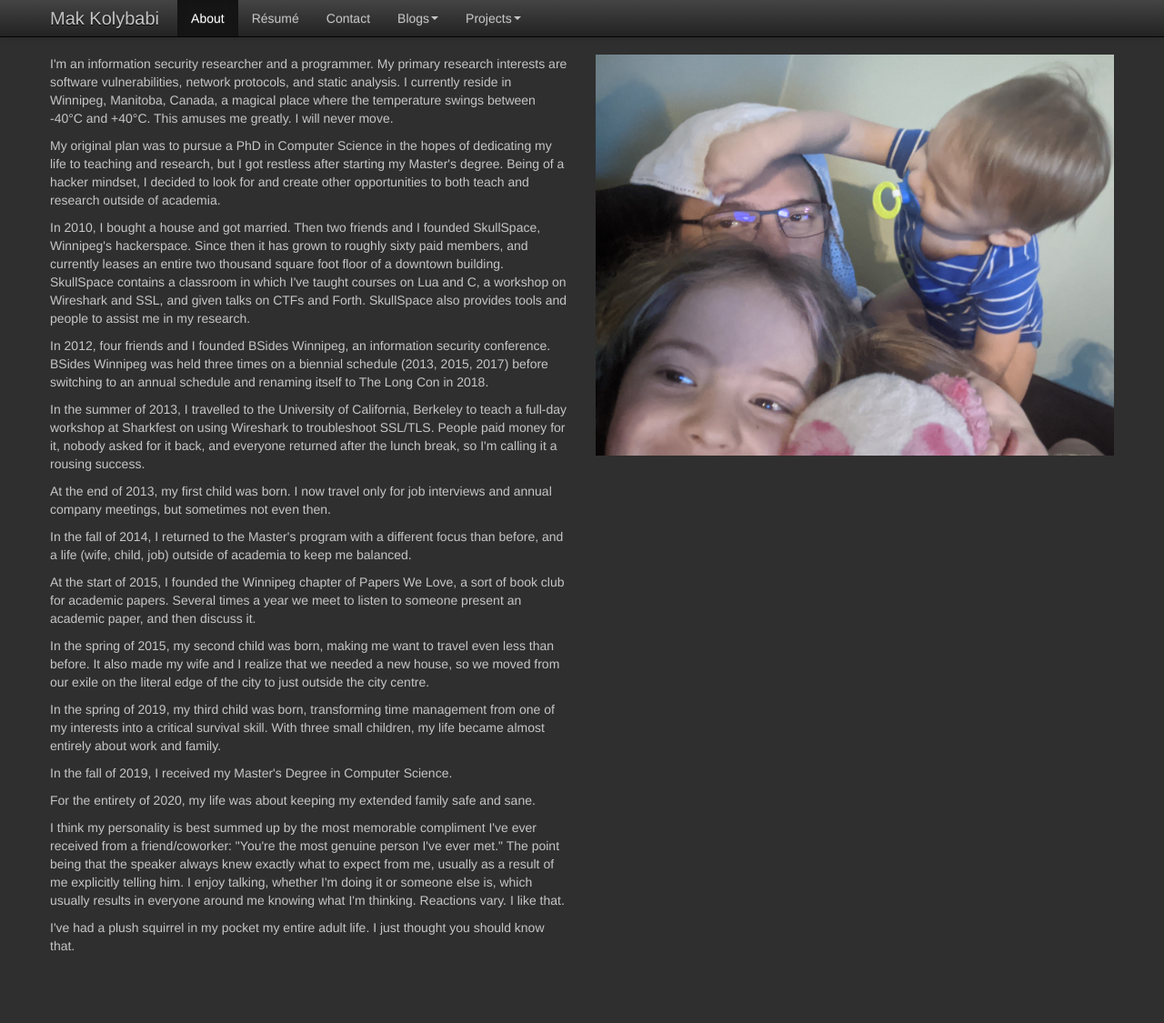
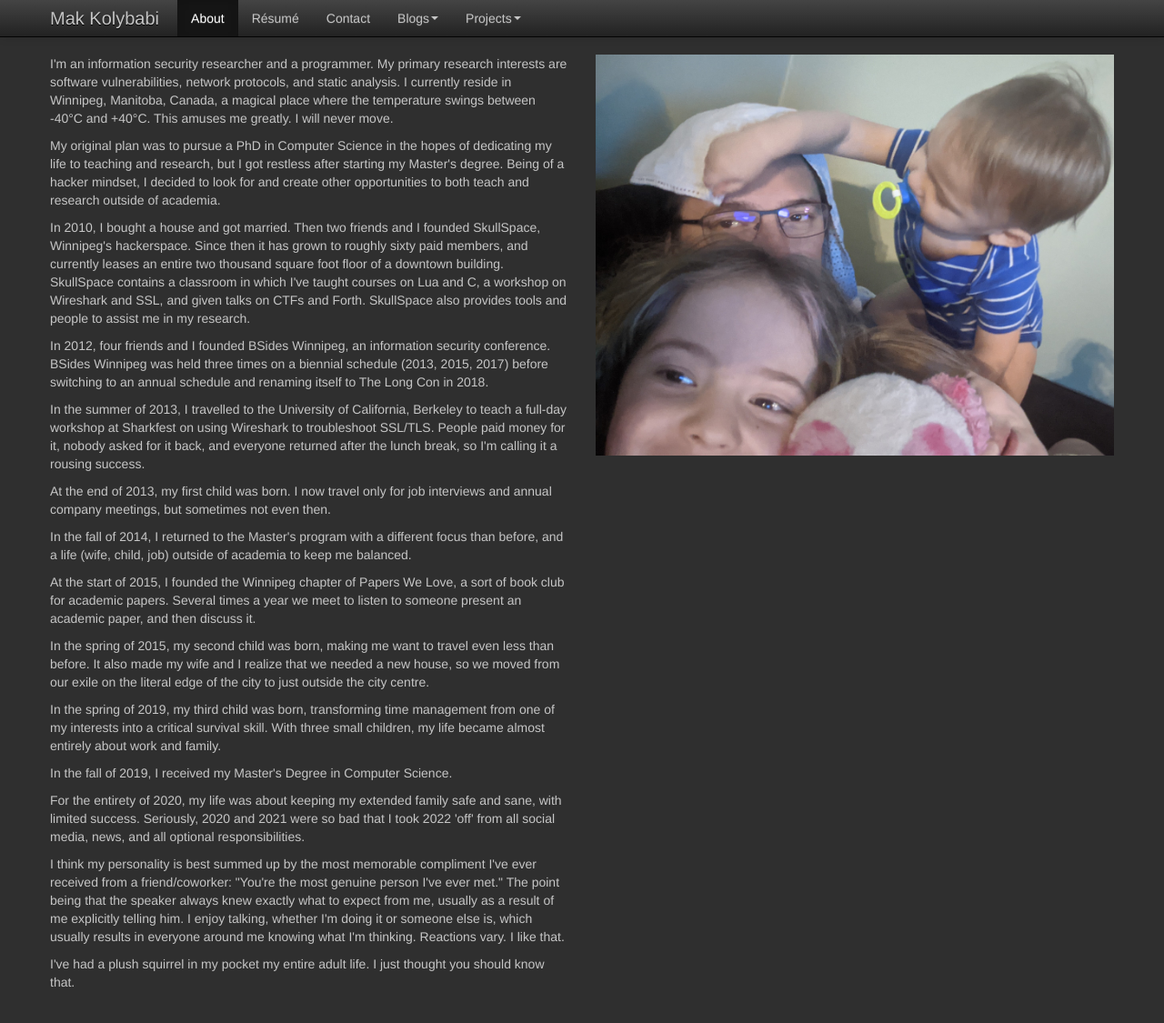
Before and after one commit to mogigoma/mogigoma.com, a Jekyll site: the page built from about.html, in a window 1280 px wide and 1140 px high. Shown: the top 1125 px of the window at 91% size. Built offline with Jekyll 4.4.1, drawn with Linux system fonts in a browser that asks for light colours.

Commit message:
Update about.

```diff
--- a/about.html
+++ b/about.html
@@ -29,7 +29,7 @@ title: About Mak Kolybabi
 
       <p>In the fall of 2019, I received my Master's Degree in Computer Science.</p>
 
-      <p>For the entirety of 2020, my life was about keeping my extended family safe and sane.</p>
+      <p>For the entirety of 2020, my life was about keeping my extended family safe and sane, with limited success. Seriously, 2020 and 2021 were so bad that I took 2022 'off' from all social media, news, and all optional responsibilities.</p>
 
       <p>I think my personality is best summed up by the most memorable compliment I've ever received from a friend/coworker: "You're the most genuine person I've ever met." The point being that the speaker always knew exactly what to expect from me, usually as a result of me explicitly telling him. I enjoy talking, whether I'm doing it or someone else is, which usually results in everyone around me knowing what I'm thinking. Reactions vary. I like that.</p>
 
```
